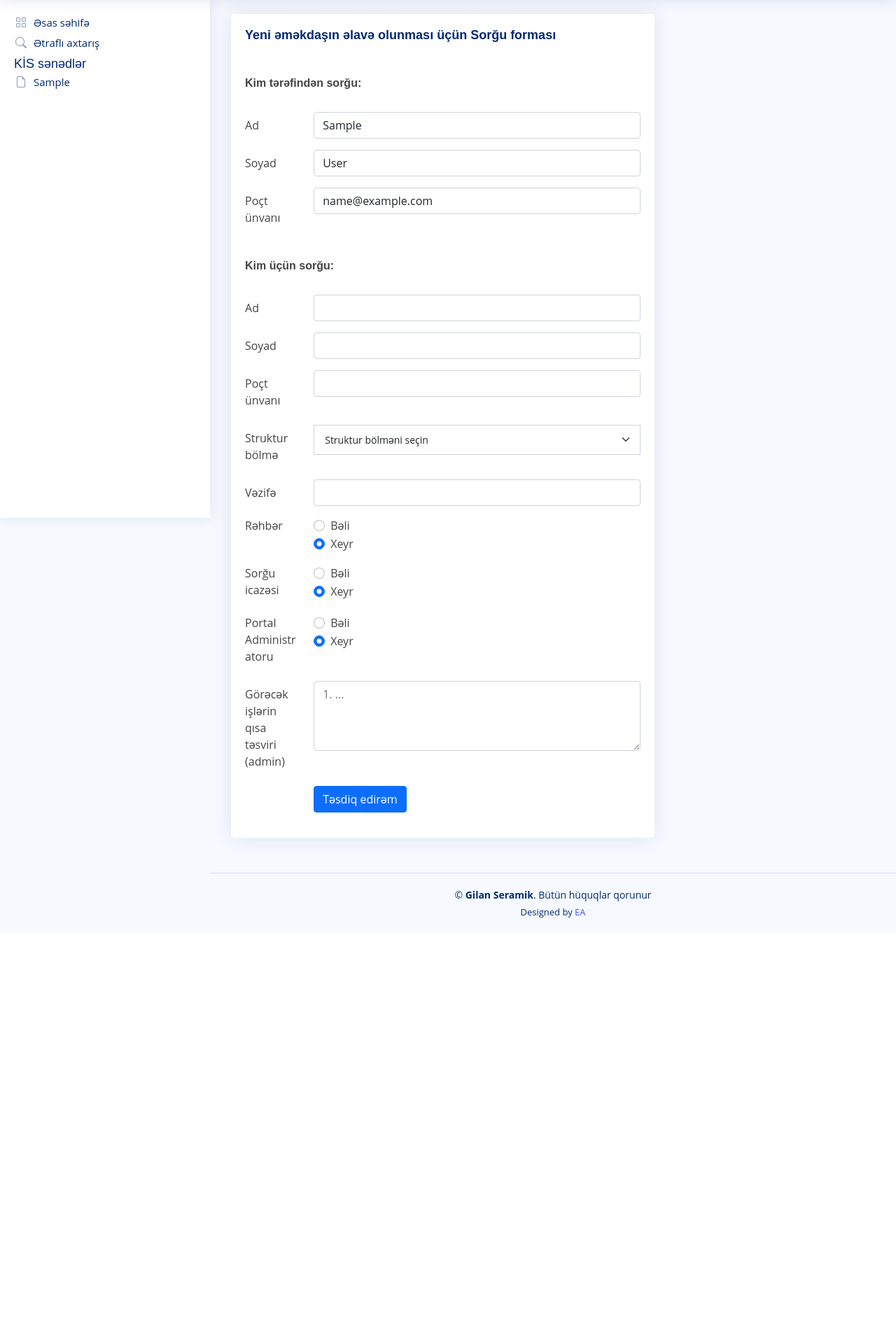
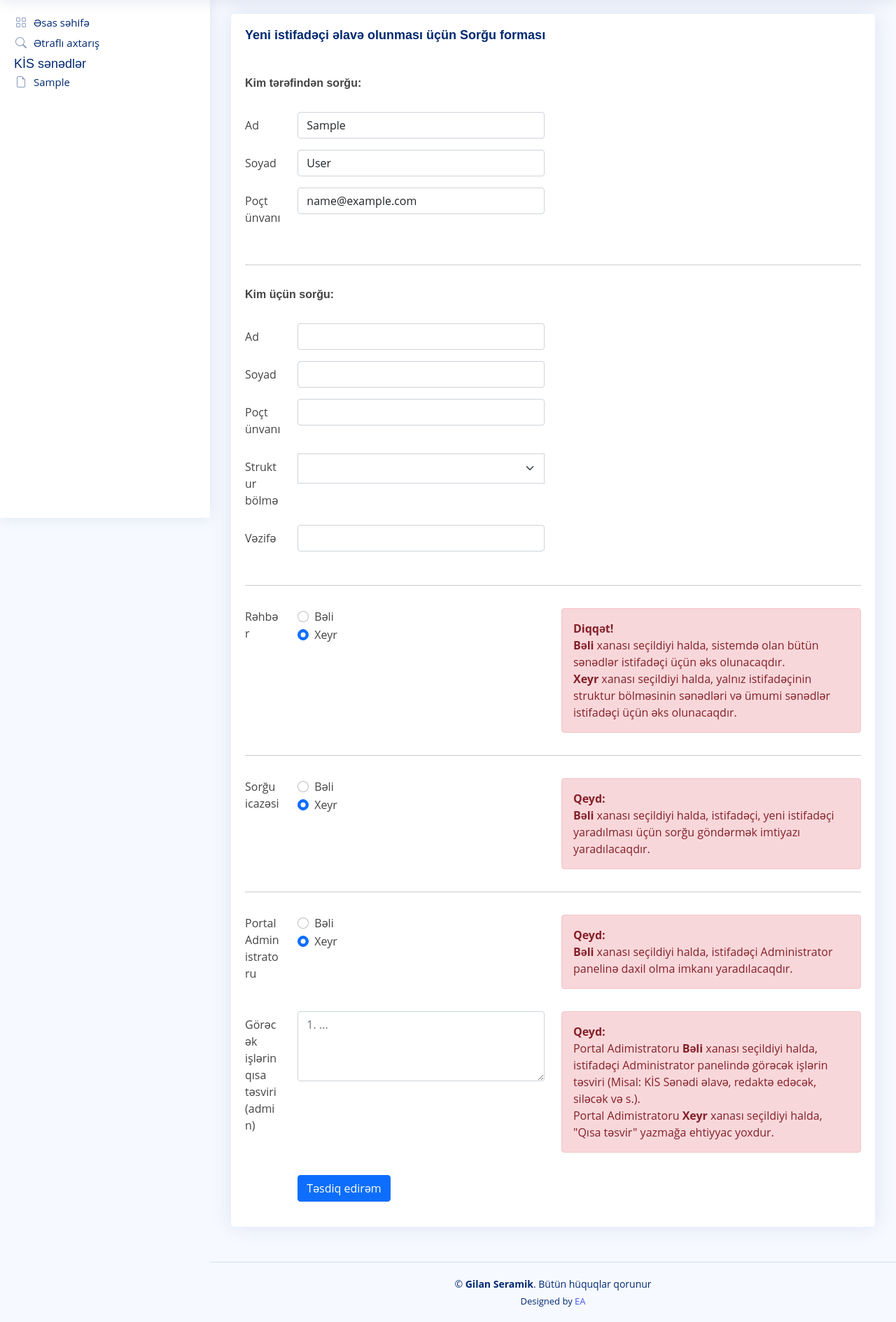
Before and after one commit to eminasgarov/documentarchiveapp, a Django app: page /contact/request/ in a window 1280 px wide. Shown: the part 60-1949 px from the top of the page at 70% size. Before the commit the page ends 1371 px from the top, so only its background shows below. Run offline with Django 4.2, Linux system fonts and the light colour scheme; a user stored in the database is signed in; tables that the repository leaves empty hold one stand-in row (values such as "Sample post"); grey boxes marked "Sample" are stand-in pictures; some libraries are stand-ins or nearby versions.

Commit message:
Adjusted access to Request url and Form

```diff
--- a/accounts/views.py
+++ b/accounts/views.py
@@ -3,7 +3,7 @@ from django.shortcuts import redirect, render
 from django.contrib import messages, auth
 from django.contrib.auth.models import User
 from documents.models import Document
-from contact.models import Email
+from contact.models import Email, AccessRequest
 
 from django.contrib.sites.shortcuts import get_current_site
 from django.template.loader import render_to_string
@@ -110,11 +110,13 @@ def profile(request):
     documents   = Document.objects.order_by('-created_date')
     user        = User.objects.get(id=request.user.id)
     user_inquiry = Email.objects.order_by('-created_date').filter(user_id=request.user.id)
+    user_request = AccessRequest.objects.order_by('-created_date').filter(user_id=request.user.id)
 
     data = {
         'user':         user,
         'documents':    documents,
         'inquiries':    user_inquiry,
+        'requests':     user_request,
     }
 
     return render(request, 'accounts/profile.html', data)
--- a/contact/views.py
+++ b/contact/views.py
@@ -4,7 +4,6 @@ from django.contrib import messages
 from django.contrib.auth.decorators import login_required
 from category.models import DocumentVariation, Department
 from contact.models import Email, SupportTeam, AccessRequest
-from django.contrib.auth.models import User
 from accounts.views import login
 
 # Create your views here.
@@ -57,58 +56,62 @@ def contact(request):
 @login_required(login_url=login)
 def access_request(request):
 
-    subdep      = Department.objects.all()
+    if request.user.userprofile.request_access == True:
 
-    data = {
-        'subdep':    subdep,
-        }
+        subdep      = Department.objects.all()
+
+        data = {
+            'subdep':    subdep,
+            }
 
 
-    if request.method == 'POST':
-        user_id                    = request.POST['user_id']
-        first_name                 = request.POST['first_name']
-        last_name                  = request.POST['last_name']
-        email                      = request.POST['email']
-        employee_last_name         = request.POST['employee_last_name']
-        employee_first_name        = request.POST['employee_first_name']
-        employee_email             = request.POST['employee_email']
-        employee_department        = request.POST['employee_department']
-        employee_position          = request.POST['employee_position']
-        employee_is_management     = request.POST['employee_is_management']
-        employee_access_to_request = request.POST['employee_access_to_request']
-        employee_is_admin          = request.POST['employee_is_admin']
-        employee_admin_descr       = request.POST['employee_admin_descr']
+        if request.method == 'POST':
+            user_id                    = request.POST['user_id']
+            first_name                 = request.POST['first_name']
+            last_name                  = request.POST['last_name']
+            email                      = request.POST['email']
+            employee_last_name         = request.POST['employee_last_name']
+            employee_first_name        = request.POST['employee_first_name']
+            employee_email             = request.POST['employee_email']
+            employee_department        = request.POST['employee_department']
+            employee_position          = request.POST['employee_position']
+            employee_is_management     = request.POST['employee_is_management']
+            employee_access_to_request = request.POST['employee_access_to_request']
+            employee_is_admin          = request.POST['employee_is_admin']
+            employee_admin_descr       = request.POST['employee_admin_descr']
 
-        if request.user.is_authenticated:
-            user_id = request.user.id
-            has_contacted = AccessRequest.objects.all().filter(employee_email=employee_email, user_id=user_id)
-            if has_contacted:
-                messages.error(request, 'Sizin, sorğu yaradılan əməkdaş ilə bağlı, sorğunuz artıq mövcuddur')
-                return redirect('access_request')
+            if request.user.is_authenticated:
+                user_id = request.user.id
+                has_contacted = AccessRequest.objects.all().filter(employee_email=employee_email, user_id=user_id)
+                if has_contacted:
+                    messages.error(request, 'Sizin, ' + employee_first_name +' '+ employee_last_name + ' ilə bağlı, sorğunuz artıq mövcuddur')
+                    return redirect('access_request')
 
-        access_request = AccessRequest(user_id=user_id, first_name=first_name, last_name=last_name, email=email,
-                                       employee_last_name=employee_last_name, employee_first_name=employee_first_name,
-                                       employee_email=employee_email, employee_department=employee_department,
-                                       employee_position=employee_position, employee_is_management=employee_is_management,
-                                       employee_access_to_request=employee_access_to_request, employee_is_admin=employee_is_admin,
-                                       employee_admin_descr=employee_admin_descr)
+            access_request = AccessRequest(user_id=user_id, first_name=first_name, last_name=last_name, email=email,
+                                        employee_last_name=employee_last_name, employee_first_name=employee_first_name,
+                                        employee_email=employee_email, employee_department=employee_department,
+                                        employee_position=employee_position, employee_is_management=employee_is_management,
+                                        employee_access_to_request=employee_access_to_request, employee_is_admin=employee_is_admin,
+                                        employee_admin_descr=employee_admin_descr)
 
-        #Sending notification mails:
-        # admin_info  = User.objects.get(is_superuser=True)
-        # admin_email = admin_info.email
+            #Sending notification mails:
+            # admin_info  = User.objects.get(is_superuser=True)
+            # admin_email = admin_info.email
 
-        # send_mail(
-        #    'Yeni sorğu',
-        #    'Sizə, ' + first_name + " "+ last_name + '-dan yeni əməkdaşın əlavə olunması sorğusu daxil olmuşdur.',
-        #    'asgarov.emin@gmail.com',
-        #    [admin_email],
-        #    fail_silently=False,
-        # )
+            # send_mail(
+            #    'Yeni sorğu',
+            #    'Sizə, ' + first_name + " "+ last_name + '-dan yeni əməkdaşın əlavə olunması sorğusu daxil olmuşdur.',
+            #    'asgarov.emin@gmail.com',
+            #    [admin_email],
+            #    fail_silently=False,
+            # )
 
-        #Saving in DB:
+            #Saving in DB:
 
-        access_request.save()
+            access_request.save()
 
-        messages.success(request, 'Sizin sorğunuz uğurla göndərilmişdir')
+            messages.success(request, 'Sizin sorğunuz uğurla göndərilmişdir')
+    else:
+        return redirect('home')
 
     return render(request, 'pages/access_request.html', data)
--- a/documents/views.py
+++ b/documents/views.py
@@ -2,7 +2,7 @@ from django.shortcuts import render, get_object_or_404
 from django.contrib.auth.decorators import login_required
 from category.models import Department, DocumentVariation
 from documents.models import Document
-# from django.core.paginator import Paginator
+from django.core.paginator import Paginator
 from django.db.models import Q
 
 
--- a/templates/includes/header.html
+++ b/templates/includes/header.html
@@ -57,7 +57,7 @@
               <li>
                 <a class="dropdown-item d-flex align-items-center" href="{% url 'access_request' %}">
                   <i class="ri-user-add-line"></i>
-                  <span>Yeni əməkdaş sorğusu</span>
+                  <span>Yeni istifadəçi sorğusu</span>
                 </a>
               </li>
               {% endif %}
--- a/templates/pages/access_request.html
+++ b/templates/pages/access_request.html
@@ -1,6 +1,6 @@
 {% extends 'base.html' %}
 
-{% block title %} | Yeni əməkdaş sorğusu {% endblock  %}
+{% block title %} | Yeni istifadəçi sorğusu {% endblock  %}
 
 {% block content %}
 {% load static %}
@@ -13,11 +13,11 @@
                 {% include 'includes/messages.html' %}
             </div>
 
-            <div class="col-lg-8">
+            <div class="col-lg-12">
 
               <div class="card">
                 <div class="card-body">
-                  <h5 class="card-title"><strong>Yeni əməkdaşın əlavə olunması üçün Sorğu forması</strong></h5>
+                  <h5 class="card-title"><strong>Yeni istifadəçi əlavə olunması üçün Sorğu forması</strong></h5>
                   <br>
                   <!-- General Form Elements -->
                   <form action="{% url 'access_request' %}" method="POST" class="php-email-form">
@@ -25,58 +25,60 @@
 
                     <h6><strong>Kim tərəfindən sorğu:</strong></h6>
                     <br>
+
                     <div class="row mb-3">
-                      <label for="inputText" class="col-sm-2 col-form-label">Ad</label>
-                      <div class="col-sm-10">
+                      <label for="inputText" class="col-sm-1 col-form-label">Ad</label>
+                      <div class="col-sm-5">
                         <input type="hidden" name="user_id" value="{{user.id}}">
                         <input type="text" class="form-control" name="first_name" value="{{ user.first_name }}">
                       </div>
                     </div>
 
                     <div class="row mb-3">
-                        <label for="inputText" class="col-sm-2 col-form-label">Soyad</label>
-                        <div class="col-sm-10">
+                        <label for="inputText" class="col-sm-1 col-form-label">Soyad</label>
+                        <div class="col-sm-5">
                           <input type="text" class="form-control" name="last_name" value="{{ user.last_name }}">
                         </div>
                     </div>
 
                     <div class="row mb-3">
-                      <label for="inputEmail" class="col-sm-2 col-form-label">Poçt ünvanı</label>
-                      <div class="col-sm-10">
+                      <label for="inputEmail" class="col-sm-1 col-form-label">Poçt ünvanı</label>
+                      <div class="col-sm-5">
                         <input type="email" class="form-control" name="email" value="{{ user.email }}">
                       </div>
                     </div>
-
+                    <br>
+                    <hr class="dropdown-divider">
                     <br>
                     <h6><strong>Kim üçün sorğu:</strong></h6>
                     <br>
 
                     <div class="row mb-3">
-                        <label for="inputText" class="col-sm-2 col-form-label">Ad</label>
-                        <div class="col-sm-10">
+                        <label for="inputText" class="col-sm-1 col-form-label">Ad</label>
+                        <div class="col-sm-5">
                             <input type="text" class="form-control" name="employee_first_name" required>
                         </div>
                     </div>
 
                     <div class="row mb-3">
-                        <label for="inputText" class="col-sm-2 col-form-label">Soyad</label>
-                        <div class="col-sm-10">
+                        <label for="inputText" class="col-sm-1 col-form-label">Soyad</label>
+                        <div class="col-sm-5">
                             <input type="text" class="form-control" name="employee_last_name" required>
                         </div>
                     </div>
 
                     <div class="row mb-3">
-                        <label for="inputEmail" class="col-sm-2 col-form-label">Poçt ünvanı</label>
-                        <div class="col-sm-10">
+                        <label for="inputEmail" class="col-sm-1 col-form-label">Poçt ünvanı</label>
+                        <div class="col-sm-5">
                             <input type="email" class="form-control" name="employee_email" required>
                         </div>
                     </div>
 
                     <div class="row mb-3">
-                        <label class="col-sm-2 col-form-label">Struktur bölmə</label>
-                        <div class="col-sm-10">
+                        <label class="col-sm-1 col-form-label">Struktur bölmə</label>
+                        <div class="col-sm-5">
                             <select class="form-select" name="employee_department" style="padding: 10px 15px; font-size: 14px; border-radius: 0px" required>
-                                <option>Struktur bölməni seçin</option>
+                                <option selected disabled> </option>
                                 {% for i in subdep %}
                                 <option>{{i.department}}</option>
                                 {% endfor %}
@@ -85,15 +87,19 @@
                     </div>
 
                     <div class="row mb-3">
-                        <label for="inputText" class="col-sm-2 col-form-label">Vəzifə</label>
-                        <div class="col-sm-10">
+                        <label for="inputText" class="col-sm-1 col-form-label">Vəzifə</label>
+                        <div class="col-sm-5">
                             <input type="text" class="form-control" name="employee_position" required>
                         </div>
                     </div>
 
+                    <br>
+                    <hr class="dropdown-divider">
+                    <br>
+
                     <fieldset class="row mb-3">
-                        <legend class="col-form-label col-sm-2 pt-0">Rəhbər</legend>
-                        <div class="col-sm-10">
+                        <legend class="col-form-label col-sm-1 pt-0">Rəhbər</legend>
+                        <div class="col-sm-5">
                           <div class="form-check">
                             <input class="form-check-input" type="radio" name="employee_is_management" id="gridRadios1" value="Bəli">
                             <label class="form-check-label" for="gridRadios1">
@@ -107,11 +113,23 @@
                             </label>
                           </div>
                         </div>
+                        <div class="col-sm-6">
+                          <div class="alert alert-danger" role="alert">
+                            <strong>Diqqət!</strong>
+                            <br>
+                            <strong>Bəli </strong> xanası seçildiyi halda, sistemdə olan bütün sənədlər istifadəçi üçün əks olunacaqdır.
+                            <br>
+                            <strong>Xeyr </strong> xanası seçildiyi halda, yalnız istifadəçinin struktur bölməsinin sənədləri və ümumi sənədlər istifadəçi üçün əks olunacaqdır.
+                          </div>
+                        </div>
                     </fieldset>
 
+                    <hr class="dropdown-divider">
+                    <br>
+
                     <fieldset class="row mb-3">
-                        <legend class="col-form-label col-sm-2 pt-0">Sorğu icazəsi</legend>
-                        <div class="col-sm-10">
+                        <legend class="col-form-label col-sm-1 pt-0">Sorğu icazəsi</legend>
+                        <div class="col-sm-5">
                           <div class="form-check">
                             <input class="form-check-input" type="radio" name="employee_access_to_request" id="gridRadios1" value="Bəli">
                             <label class="form-check-label" for="gridRadios1">
@@ -125,11 +143,21 @@
                             </label>
                           </div>
                         </div>
+                        <div class="col-sm-6">
+                          <div class="alert alert-danger" role="alert">
+                            <strong>Qeyd:</strong>
+                            <br>
+                            <strong>Bəli </strong> xanası seçildiyi halda, istifadəçi, yeni istifadəçi yaradılması üçün sorğu göndərmək imtiyazı yaradılacaqdır.
+                          </div>
+                        </div>
                     </fieldset>
 
+                    <hr class="dropdown-divider">
+                    <br>
+
                     <fieldset class="row mb-3">
-                        <legend class="col-form-label col-sm-2 pt-0">Portal Administratoru</legend>
-                        <div class="col-sm-10">
+                        <legend class="col-form-label col-sm-1 pt-0">Portal Administratoru</legend>
+                        <div class="col-sm-5">
                           <div class="form-check">
                             <input class="form-check-input" type="radio" name="employee_is_admin" id="gridRadios1" value="Bəli">
                             <label class="form-check-label" for="gridRadios1">
@@ -143,18 +171,34 @@
                             </label>
                           </div>
                         </div>
+                        <div class="col-sm-6">
+                          <div class="alert alert-danger" role="alert">
+                            <strong>Qeyd:</strong>
+                            <br>
+                            <strong>Bəli </strong> xanası seçildiyi halda, istifadəçi Administrator panelinə daxil olma imkanı yaradılacaqdır.
+                          </div>
+                        </div>
                     </fieldset>
 
                     <div class="row mb-3">
-                      <label for="inputPassword" class="col-sm-2 col-form-label">Görəcək işlərin qısa təsviri (admin)</label>
-                      <div class="col-sm-10">
+                      <label for="inputPassword" class="col-sm-1 col-form-label">Görəcək işlərin qısa təsviri (admin)</label>
+                      <div class="col-sm-5">
                         <textarea class="form-control" style="height: 100px" name="employee_admin_descr" placeholder="1. ..."></textarea>
+                      </div>
+                      <div class="col-sm-6">
+                        <div class="alert alert-danger" role="alert">
+                          <strong>Qeyd:</strong>
+                            <br>
+                            Portal Adimistratoru <strong> Bəli </strong> xanası seçildiyi halda, istifadəçi Administrator panelində görəcək işlərin təsviri (Misal: KİS Sənədi əlavə, redaktə edəcək, siləcək və s.).
+                            <br>
+                            Portal Adimistratoru <strong> Xeyr </strong> xanası seçildiyi halda, "Qısa təsvir" yazmağa ehtiyyac yoxdur.
+                        </div>
                       </div>
                     </div>
 
                     <div class="row mb-3">
-                      <label class="col-sm-2 col-form-label"></label>
-                      <div class="col-sm-10">
+                      <label class="col-sm-1 col-form-label"></label>
+                      <div class="col-sm-5">
                         <button type="submit" class="btn btn-primary">Təsdiq edirəm</button>
                       </div>
                     </div>
```
Also changed, not shown: templates/accounts/profile.html (+36 -2 lines).
